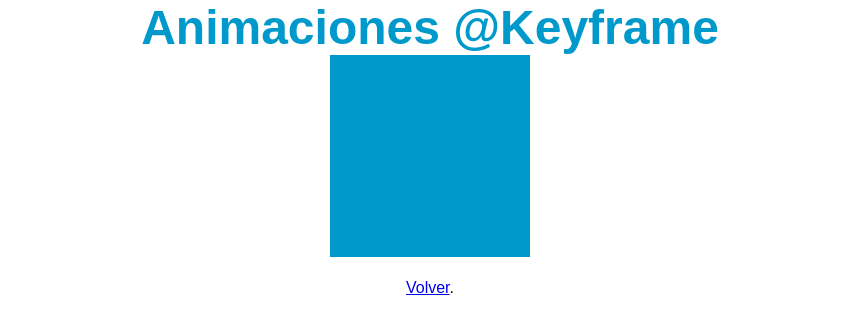
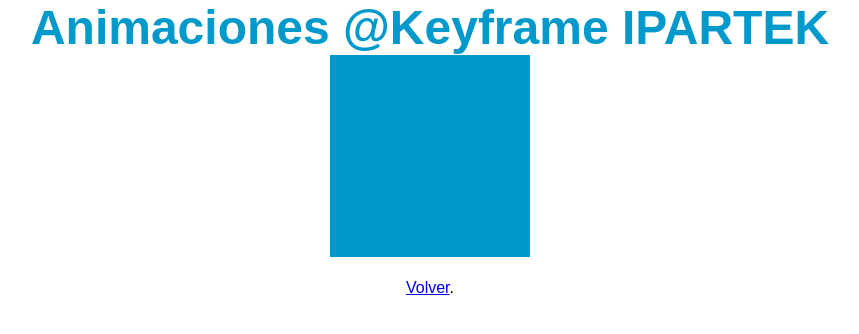
Before and after one commit to ihz46/htmlFirstDay, a plain HTML site: page pruebaTecnica/ejemplos/css/animaciones.html in a window 1280 px wide. Shown: the whole page, without its empty margins (210-1069 px from the left). Drawn offline with Linux system fonts and the light colour scheme; files that its build step writes are made by us from their sources.

Commit message:
Cambio user

```diff
--- a/pruebaTecnica/ejemplos/css/animaciones.html
+++ b/pruebaTecnica/ejemplos/css/animaciones.html
@@ -9,7 +9,7 @@
     <meta charset="UTF-8">
     <meta name="viewport" content="width=device-width, initial-scale=1.0">
     <meta http-equiv="X-UA-Compatible" content="ie=edge">
-    <title>Alumnos IPARTEK</title>
+    <title>Alumn@s IPARTEK</title>
 
     <!-- BASE PARA MAPEAR TODAS LAS RUTAS DE ESTA PÁGINAS-->
     <base href="/pruebaTecnica/">
@@ -23,7 +23,7 @@
 <body>
 
 
-   <h1>Animaciones @Keyframe</h1>
+   <h1>Animaciones @Keyframe IPARTEK</h1>
 
     <div class="box-animation"></div>
     <br>
```
